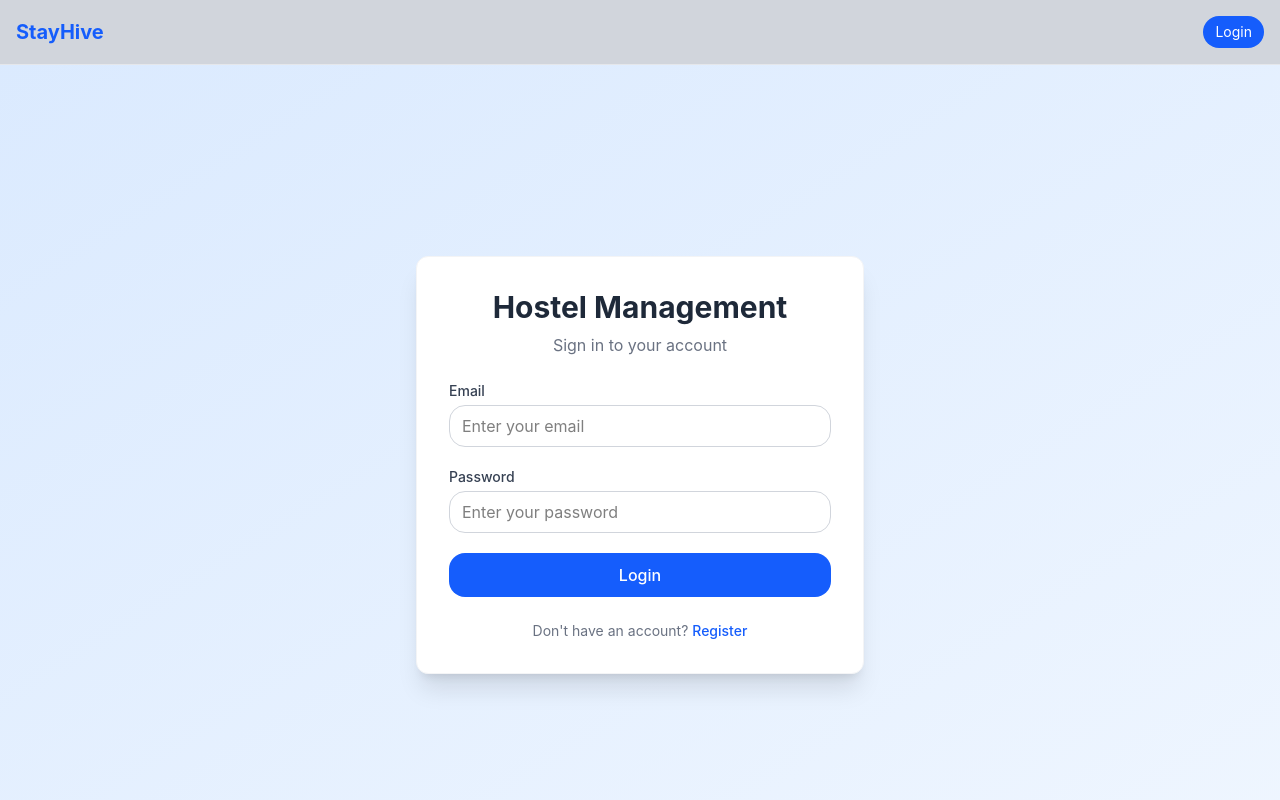
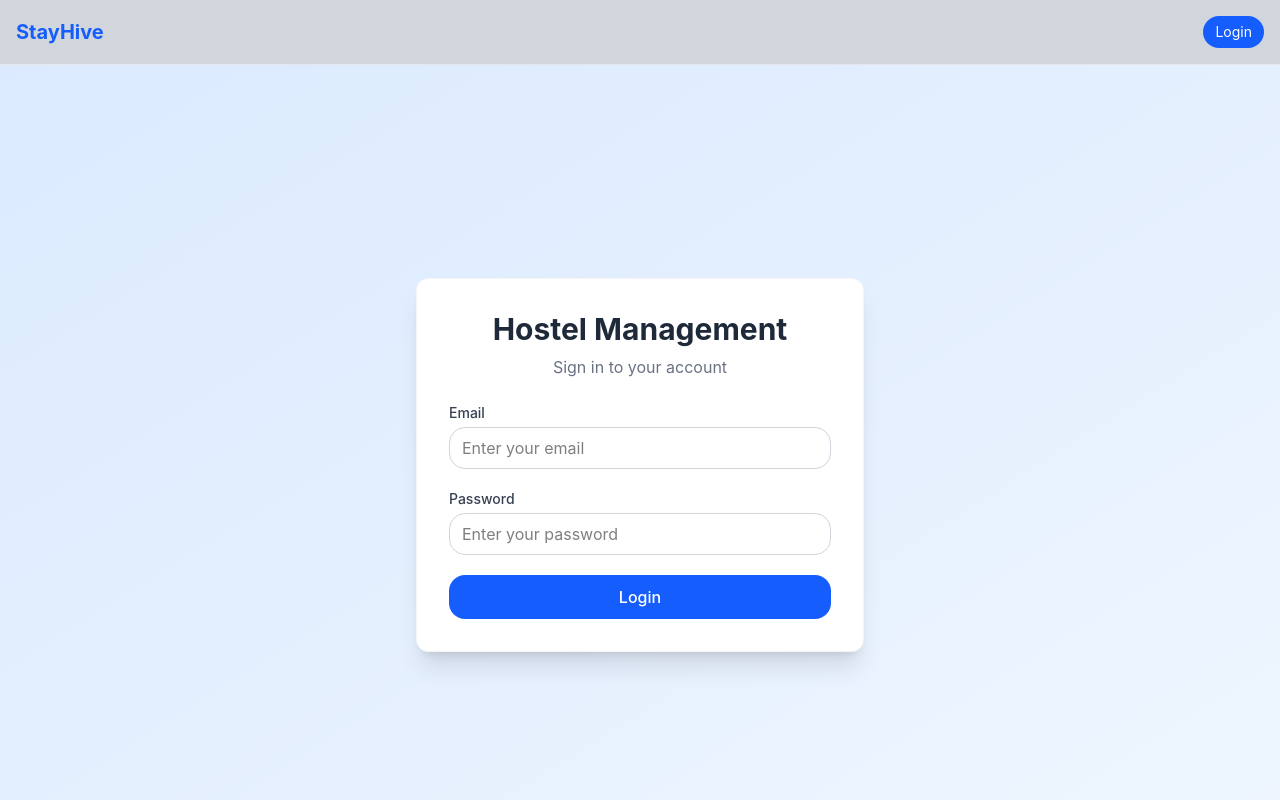
Before and after one commit to anantharjun672001-a11y/Hostel-Management, a React (Vite) app in the folder client/: page /login in a window 1280 px wide. Shown: the top 800 px of the page. Built offline with nearby package versions, Linux system fonts and the light colour scheme.

Commit message:
login altered

```diff
--- a/client/src/pages/Login.jsx
+++ b/client/src/pages/Login.jsx
@@ -84,15 +84,7 @@ const Login = () => {
 
         </form>
 
-        <p className="text-center text-sm text-gray-500 mt-6">
-          Don't have an account?{" "}
-          <Link
-            to="/register"
-            className="text-blue-600 hover:underline font-medium"
-          >
-            Register
-          </Link>
-        </p>
+
 
       </div>
 
```
